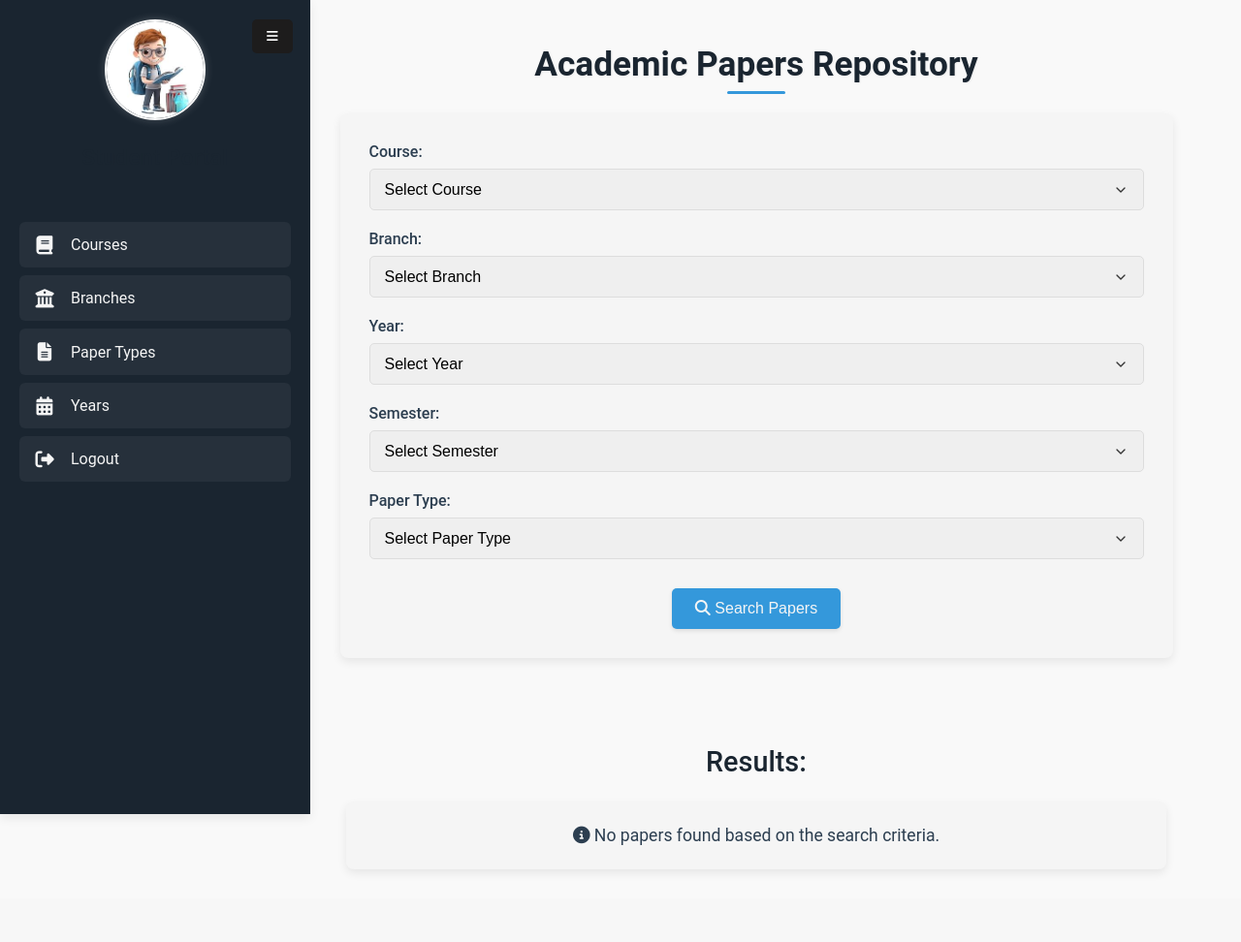
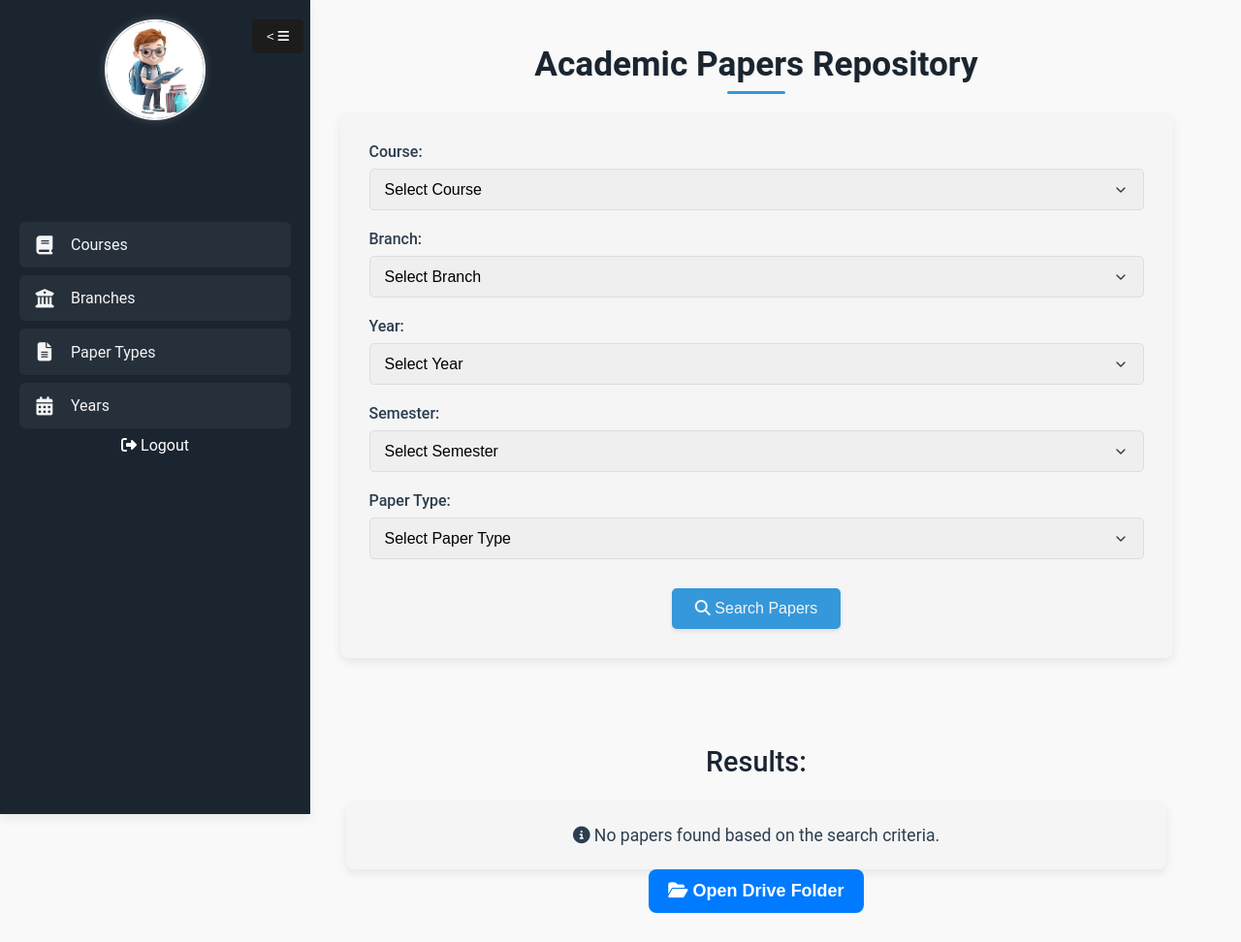
Before and after one commit to Himanshusingh777/Exam_minor_pr, a Flask app: page /student in a window 1280 px wide. Shown: the whole page at 97% size. Before the commit the page ends 898 px from the top, so only its background shows below. Run offline with Flask 3, Linux system fonts and the light colour scheme.

Commit message:
student.html

```diff
--- a/templates/student.html
+++ b/templates/student.html
@@ -434,13 +434,37 @@
         ::-webkit-scrollbar-thumb:hover {
             background: var(--primary);
         }
+        .drive-btn {
+            display: inline-block;
+            padding: 12px 20px;
+            font-size: 18px;
+            font-weight: bold;
+            color: white;
+            background: #007BFF;
+            border: none;
+            border-radius: 8px;
+            cursor: pointer;
+            transition: 0.3s;
+            text-decoration: none;
+        }
+        .drive-btn:hover {
+            background: #0056b3;
+        }
+        .message {
+            font-size: 18px;
+            font-weight: bold;
+            color: #ff6600;
+            margin-top: 15px;
+            display: none;
+        }
+
     </style>
 </head>
 <body>
 
 
     <div id="dashboard">
-        <button id="toggleBtn">
+        <button id="toggleBtn"> <
             <i class="fas fa-bars"></i>
         </button>
 
@@ -451,7 +475,11 @@
             <li><i class="fas fa-university"></i> Branches</li>
             <li><i class="fas fa-file-alt"></i> Paper Types</li>
             <li><i class="fas fa-calendar-alt"></i> Years</li>
-            <li><i class="fas fa-sign-out-alt"></i> Logout</li>
+            <a href="login.html" class="nav-link" style="color: white; text-decoration: none;">
+                <i class="fas fa-sign-out-alt"></i>
+                <span style="color: white;">Logout</span>
+            </a>
+
         </ul>
     </div>
     <main>
@@ -544,7 +572,18 @@
                     <i class="fas fa-info-circle"></i> No papers found based on the search criteria.
                 </div>
             {% endif %}
+
+
         </div>
+
+
+        <button class="drive-btn" onclick="redirectToDrive()">
+            <i class="fas fa-folder-open"></i> Open Drive Folder
+        </button>
+
+        <p class="message" id="redirectMessage">Please wait, we are redirecting you...</p>
+
+
     </main>
 
     <script>
@@ -601,7 +640,12 @@
                 });
             });
         });
-
+        function redirectToDrive() {
+            document.getElementById("redirectMessage").style.display = "block"; // Show message
+            setTimeout(function () {
+                window.open("https://drive.google.com/drive/folders/1_AihVKv4BQLjVPZ4bfE9l3YMfmCDDZ_g?usp=sharing", "_blank");
+            }, 3000); // 3 seconds delay
+        }
         // Add shake animation for form validation
         document.head.insertAdjacentHTML('beforeend', `
             <style>
```
